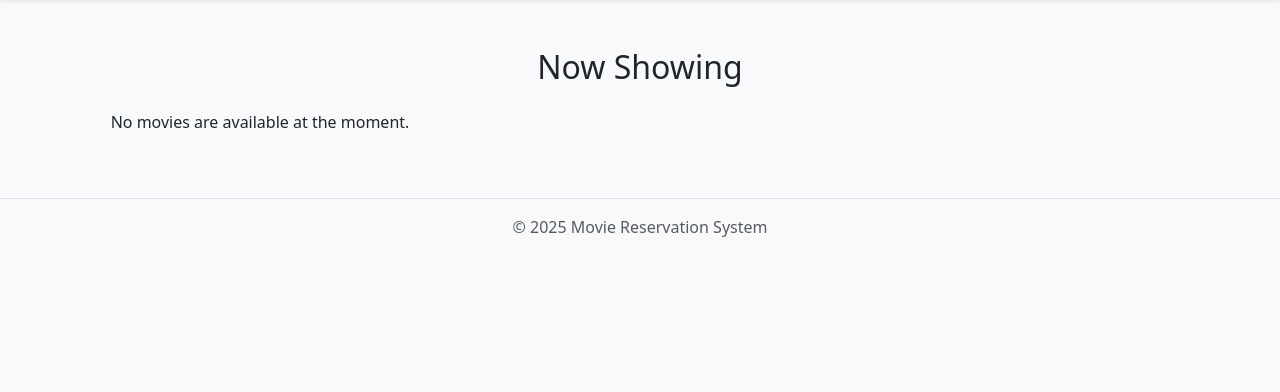
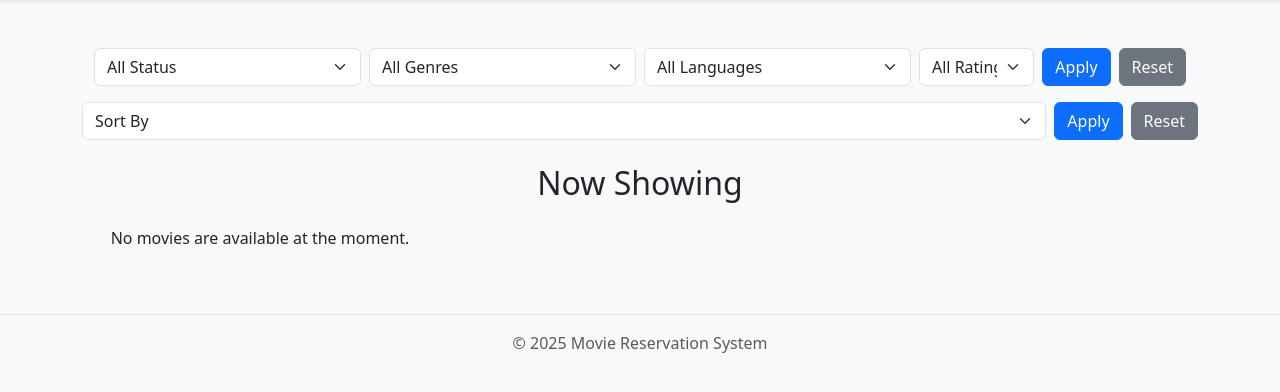
Before and after one commit to john-otienoh/Boovie, a Django app: page /boovie/ in a window 1280 px wide. Shown: the part 56-448 px from the top of the page. Run offline with Django 5.2, Linux system fonts and the light colour scheme; data that the repository does not hold is empty.

Commit message:
Create sorting and filtering

```diff
--- a/movie/views.py
+++ b/movie/views.py
@@ -1,6 +1,6 @@
 from django.shortcuts import render, get_object_or_404
 from django.db.models import Q
-from .models import Movie
+from .models import Genre, Movie
 
 # Create your views here.
 
@@ -21,5 +21,53 @@ def search(request):
 
 
 def home(request):
+    status = request.GET.get('status')
+    genre_id = request.GET.get('genre')
+    language = request.GET.get('language')
+    age_rating = request.GET.get('age_rating')
+
     movies = Movie.objects.all()
-    return render(request, 'home.html', {"movies": movies})
+    if status:
+        movies = movies.filter(status=status)
+    if genre_id:
+        movies = movies.filter(genre__id=genre_id)
+    if language:
+        movies = movies.filter(language__iexact=language)
+    if age_rating:
+        movies = movies.filter(age_rating=age_rating)
+
+    sort_by = request.GET.get('sort_by')
+    if sort_by == 'title_asc':
+        movies = movies.order_by('title')
+    elif sort_by == 'title_desc':
+        movies = movies.order_by('-title')
+    elif sort_by == 'release_asc':
+        movies = movies.order_by('release_date')
+    elif sort_by == 'release_desc':
+        movies = movies.order_by('-release_date')
+    elif sort_by == 'duration_asc':
+        movies = movies.order_by('duration')
+    elif sort_by == 'duration_desc':
+        movies = movies.order_by('-duration')
+    else:
+        movies = movies.order_by('-created_at')
+
+    genres = Genre.objects.all()
+    languages = Movie.objects.values_list('language', flat=True).distinct()
+    age_ratings = [choice[0] for choice in Movie.AGE_RATINGS]
+    statuses = [choice[0] for choice in Movie.STATUS_CHOICES]
+
+    context = {
+        'movies': movies,
+        'genres': genres,
+        'languages': languages,
+        'age_ratings': age_ratings,
+        'statuses': statuses,
+        'selected_status': status or '',
+        'selected_genre': genres or '',
+        'selected_language': language or '',
+        'selected_age_rating': age_rating or '',
+        'selected_sort': sort_by or '',
+    }
+
+    return render(request, 'home.html', context)
--- a/templates/home.html
+++ b/templates/home.html
@@ -3,6 +3,82 @@
 {% block title %}Home - Movie Reservation{% endblock %}
 
 {% block content %}
+<div class="container my-3">
+    <form class="row g-2 align-items-end" method="get" action="{% url 'movie:home' %}">
+        <div class="col-12 col-sm-6 col-md-3">
+            <label class="form-label visually-hidden" for="status">Status</label>
+            <select class="form-select" id="status" name="status">
+                <option value="">All Status</option>
+                {% for s in statuses %}
+                    <option value="{{ s }}" {% if s == selected_status %}selected{% endif %}>{{ s|title }}</option>
+                {% endfor %}
+            </select>
+        </div>
+
+        <div class="col-12 col-sm-6 col-md-3">
+            <label class="form-label visually-hidden" for="genre">Genre</label>
+            <select class="form-select" id="genre" name="genre">
+                <option value="">All Genres</option>
+                {% for g in genres %}
+                    <option value="{{ g.id }}" {% if g.id|stringformat:"s" == selected_genre %}selected{% endif %}>{{ g.name }}</option>
+                {% endfor %}
+            </select>
+        </div>
+
+        <div class="col-12 col-sm-6 col-md-3">
+            <label class="form-label visually-hidden" for="language">Language</label>
+            <select class="form-select" id="language" name="language">
+                <option value="">All Languages</option>
+                {% for lang in languages %}
+                    <option value="{{ lang }}" {% if lang == selected_language %}selected{% endif %}>{{ lang }}</option>
+                {% endfor %}
+            </select>
+        </div>
+
+        <!-- Age Rating + Buttons on the same line -->
+        <div class="col-12 col-sm-6 col-md-3 d-flex align-items-end">
+            <div class="flex-grow-1 me-2">
+                <label class="form-label visually-hidden" for="age_rating">Age Rating</label>
+                <select class="form-select" id="age_rating" name="age_rating">
+                    <option value="">All Ratings</option>
+                    {% for rating in age_ratings %}
+                        <option value="{{ rating }}" {% if rating == selected_age_rating %}selected{% endif %}>{{ rating }}</option>
+                    {% endfor %}
+                </select>
+            </div>
+            <div class="d-flex">
+                <button type="submit" class="btn btn-primary me-2">Apply</button>
+                <a href="{% url 'movie:home' %}" class="btn btn-secondary">Reset</a>
+            </div>
+        </div>
+    </form>
+</div>
+
+<form class="d-flex flex-wrap align-items-center mb-4" method="get" action="{% url 'movie:home' %}">
+
+    <!-- Sort Dropdown -->
+    <div class="me-2 flex-grow-1" style="min-width: 200px;">
+        <label class="form-label visually-hidden" for="sort_by">Sort</label>
+        <select class="form-select" id="sort_by" name="sort_by">
+            <option value="">Sort By</option>
+            <option value="title_asc" {% if selected_sort == 'title_asc' %}selected{% endif %}>Title (A → Z)</option>
+            <option value="title_desc" {% if selected_sort == 'title_desc' %}selected{% endif %}>Title (Z → A)</option>
+            <option value="release_asc" {% if selected_sort == 'release_asc' %}selected{% endif %}>Release Date (Old → New)</option>
+            <option value="release_desc" {% if selected_sort == 'release_desc' %}selected{% endif %}>Release Date (New → Old)</option>
+            <option value="duration_asc" {% if selected_sort == 'duration_asc' %}selected{% endif %}>Duration (Short → Long)</option>
+            <option value="duration_desc" {% if selected_sort == 'duration_desc' %}selected{% endif %}>Duration (Long → Short)</option>
+        </select>
+    </div>
+
+    <!-- Buttons -->
+    <div class="d-flex flex-wrap mt-2 mt-md-0">
+        <button type="submit" class="btn btn-primary me-2">Apply</button>
+        <a href="{% url 'movie:home' %}" class="btn btn-secondary">Reset</a>
+    </div>
+
+</form>
+
+
 <h2 class="mb-4 text-center">Now Showing</h2>
 {% include "movie/list.html" %}
 {% endblock %}
```
